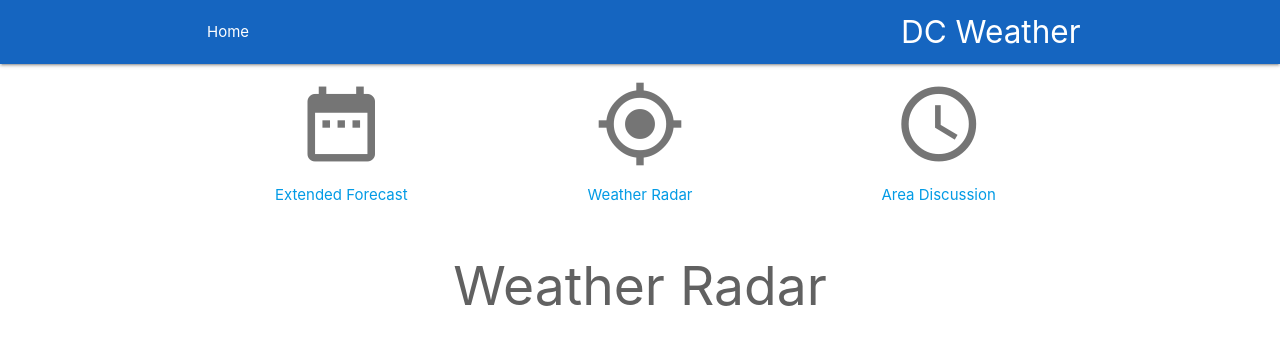
After one commit to candyevelyn/weather, a Django app: template templates/weather_app/radar.html in a window 1280 px wide. The commit adds this page. Shown: the top 351 px of the page. Run offline with Django 3.2, Linux system fonts and the light colour scheme; the template is opened without the code that fills it, so the values that code supplies are empty.

```diff
--- a/templates/weather_app/base.html
+++ b/templates/weather_app/base.html
@@ -13,34 +13,34 @@
 <body>
     <nav class="blue darken-3">
         <div class="container nav-wrapper grey-text text-darken-2">
-            <a href="/">Home</a>
+            <div class="brand-logo right">DC Weather</div>
+            <ul id="nav-mobile" class="left hide-on-med-and-down">
+                <li><a href="/">Home</a></li>
+            </ul>
         </div>
     </nav>
-    <div class="container">
-        <header>
-            <h1 class="center grey-text text-darken-2">DC Weather</h1>
-        </header>
-
+    <div class="section container">
+        <header> </header>
         <div class="row">
             <div class="center">
                 <div class="col s4">
                     <a href="/extended">
-                        <i class="large material-icons" style="color: #757575"> today </i>
+                        <i class="large material-icons" style="color: #757575"> date_range </i>
                         <p>Extended Forecast</p>
                 </a>
                 </div>
                 <div class="col s4">
-                    <a href="/current">
-                        <i class="large material-icons" style="color: #757575"> access_time </i>
-                        <p>Current Conditions</p>
+                    <a href="/radar">
+                        <i class="large material-icons" style="color: #757575">gps_fixed</i>
+                        <p>Weather Radar</p>
                     </a>
                 </div>
                 <div class="col s4">
-                    <a href="/">
-                        <i class="large material-icons" style="color: #757575"> clear_all</i>
-                        <p>idk, news maybe?</p>
-                    </a>
-                </div>
+                        <a href="/discussion">
+                            <i class="large material-icons" style="color: #757575"> access_time </i>
+                            <p>Area Discussion</p>
+                        </a>
+                    </div>
             </div>
         </div>
 
--- a/templates/weather_app/current.html
+++ b/templates/weather_app/current.html
@@ -54,7 +54,4 @@
         </div>
     </div>
 
-
-
-
 {% endblock content %}
--- /dev/null
+++ b/templates/weather_app/discussion.html
@@ -0,0 +1,6 @@
+{% extends 'weather_app/base.html' %}
+
+{% block content %}
+{{ text }}
+
+{% endblock content %}
--- /dev/null
+++ b/templates/weather_app/radar.html
@@ -0,0 +1,11 @@
+{% extends 'weather_app/base.html' %}
+{% block content %}
+<h2 class="grey-text text-darken-2" style="text-align: center">
+        Weather Radar
+</h2>
+<div class="container">
+    <a href="/radar">
+        <img src={{src}}>
+    </a>
+</div>
+{% endblock content %}
--- a/weather_app/urls.py
+++ b/weather_app/urls.py
@@ -2,7 +2,9 @@ from django.urls import path
 from . import views
 
 urlpatterns = [
-    path('', views.home, name='home'),
+    path('', views.current, name='current'),
     path('extended', views.extended, name='extended'),
     path('current', views.current, name='current'),
+    path('radar', views.radar, name='radar'),
+    path('discussion',views.discussion, name='discussion'),
 ]
```
Also changed, not shown: weather_app/views.py (+30 -1 lines).
